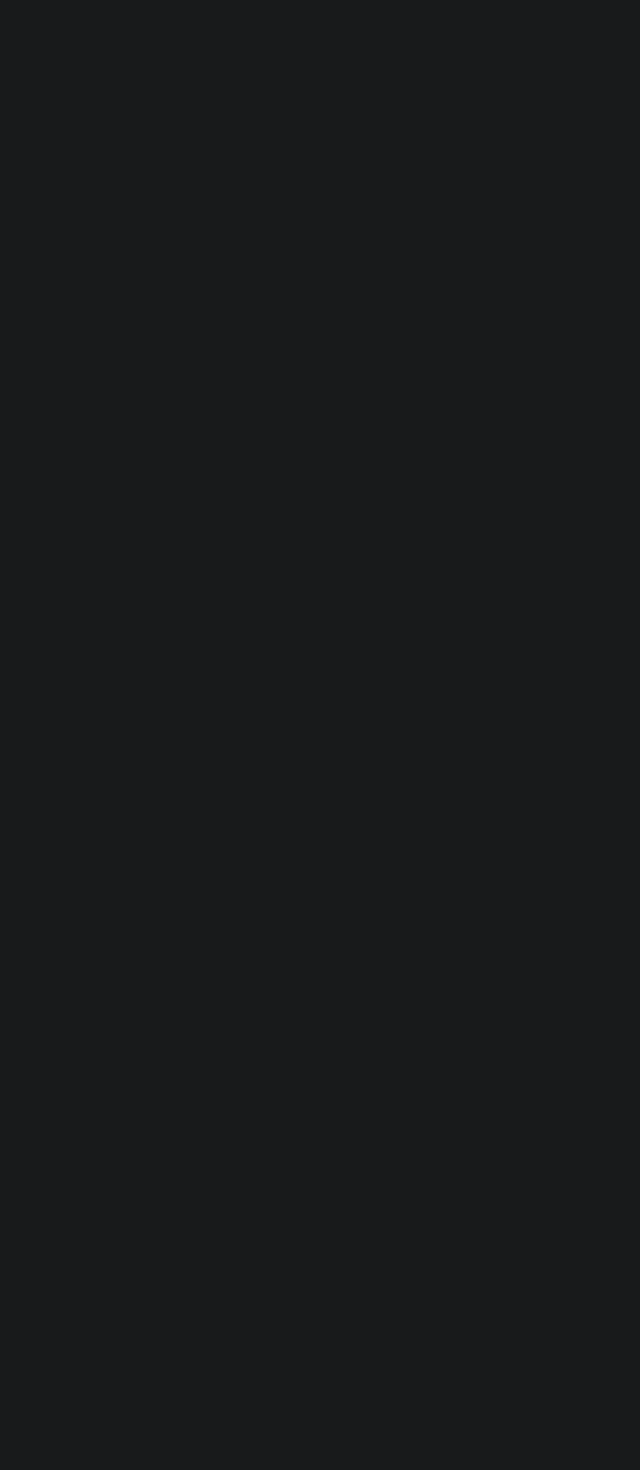
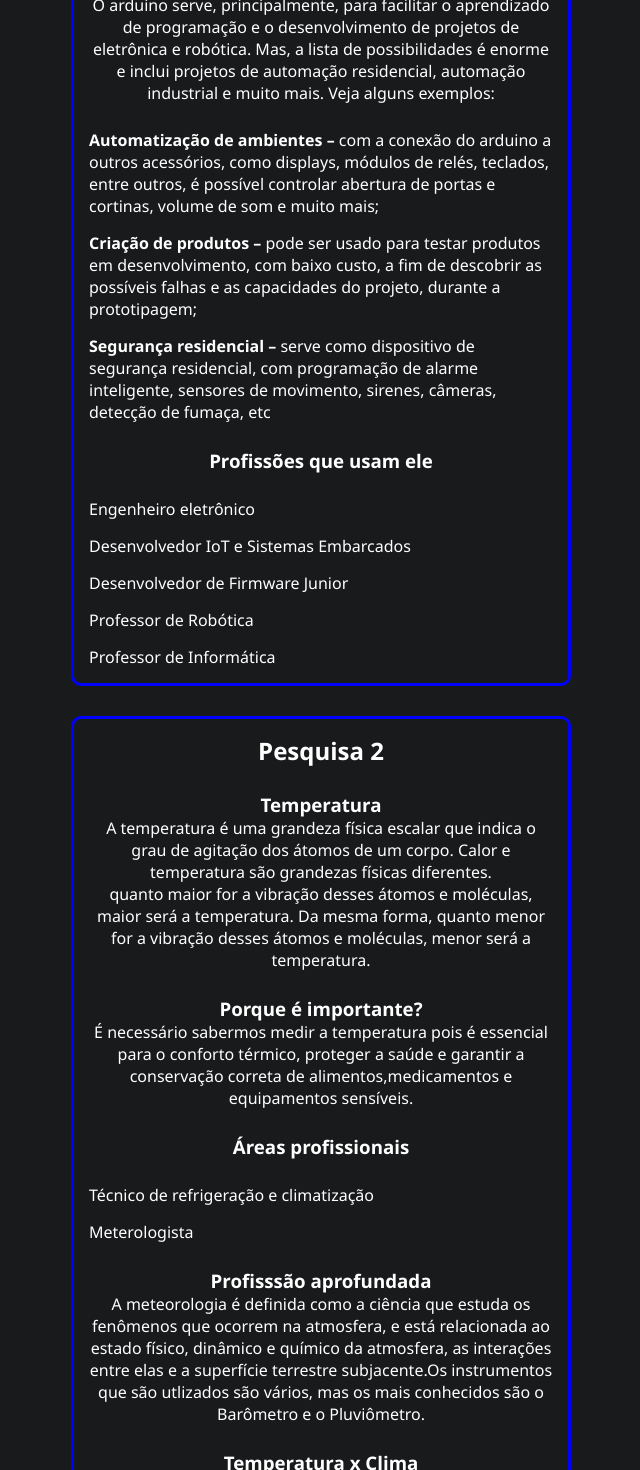
Before and after one commit to Igor-Dias-2010/raios-e-razoes, a Next.js app: page /pesquisas in a window 1280 px wide. Shown: the part 400-1870 px from the top of the page, without its empty margins (319-959 px from the left). Before the commit the page ends 800 px from the top, so only its background shows below. Built offline with nearby package versions, Linux system fonts and the light colour scheme.

Commit message:
feat: pesquisas

```diff
--- a/src/app/globals.css
+++ b/src/app/globals.css
@@ -3,6 +3,7 @@
     padding: 0;
     box-sizing: border-box;
 }
+
 body {
     font-family: "Segoe UI", Tahoma, Geneva, Verdana, sans-serif;
     text-align: center;
@@ -12,6 +13,7 @@ body {
     background-color: rgb(24, 26, 27);
     color: white;
 }
+
 nav {
     background-color: rgb(0, 2, 97);
     color: white;
@@ -27,6 +29,7 @@ nav {
     border-bottom-left-radius: 100%;
     border-bottom-right-radius: 100%;
 }
+
 a {
     margin-left: 10px;
     margin-right: 10px;
@@ -35,17 +38,20 @@ a {
     transition: 0.3s;
     font-size: 17px;
 }
+
 a:hover {
     text-decoration: underline;
     color: yellow;
     font-size: 19px;
 }
+
 .ativo {
     color: yellow;
     text-decoration: underline;
     font-weight: bold;
     font-size: 19px;
 }
+
 .fotos {
     margin-top: 50px;
     display: grid;
@@ -53,27 +59,33 @@ a:hover {
     justify-items: center;
     gap: 50px;
 }
+
 figcaption {
     text-align: center;
 }
+
 figure {
     border: 2px solid rgb(140, 130, 115);
     border-radius: 20px;
     margin-bottom: 50px;
 }
+
 .image {
     border: 2px solid black;
     border-radius: 20px;
     display: block;
 }
+
 .lider {
     grid-column: 1 /-1;
     justify-self: center;
 }
+
 table {
     border: 2px solid rgb(140, 130, 115);
     border-radius: 3px;
 }
+
 thead,
 th,
 tr,
@@ -82,31 +94,64 @@ td {
     padding-right: 3px;
     border: 1px solid rgb(140, 130, 115);
 }
+
 thead th {
     padding-left: 3px;
     padding-right: 3px;
 }
+
 table {
     margin-bottom: 30px;
 }
+
 h1 {
     padding-top: 60px;
 }
+
 .tabelas {
     margin-top: 20px;
     width: 50%;
 }
+
 @media (min-width: 1080px) {
     .fotos {
         grid-template-columns: 2fr 2fr;
     }
+
     .tabelas {
         width: 100%;
     }
 }
+
 body::selection {
     background-color: rgb(0, 3, 177);
 }
+
 caption {
     font-size: 30px;
 }
+
+.pesquisas {
+    margin-top: 30px;
+    border: 3px solid blue;
+    border-radius: 10px;
+    width: 500px;
+    padding: 15px;
+}
+.pesquisas:last-of-type{
+    margin-bottom: 30px;
+}
+
+ul {
+    text-align: left;
+    list-style: none;
+}
+
+h3,
+ul {
+    margin-top: 25px;
+}
+
+li {
+    margin-top: 15px;
+}
--- a/src/app/pesquisas/page.jsx
+++ b/src/app/pesquisas/page.jsx
@@ -1,10 +1,47 @@
 import Navbar from "../navbar"
 
-export default function Pesquisas(){
-    return(
+export default function Pesquisas() {
+    return (
         <div>
             <Navbar />
             <h1>Pesquisas</h1>
+            <div className="pesquisas">
+                <h2>Pesquisa 1</h2>
+                <h3>Microcontrolador Arduíno</h3>
+                <p>O microcontrolador é o chip principal que executa as instruções e os comandos que você escreve. No entanto, para funcionar de maneira prática, ele precisa de componentes de suporte (como reguladores de tensão, portas USB e pinos), que juntos formam a Placa Arduino.</p>
+                <h3>funcionalidades</h3>
+                <p>O arduino serve, principalmente, para facilitar o aprendizado de programação e o desenvolvimento de projetos de eletrônica e robótica. Mas, a lista de possibilidades é enorme e inclui projetos de automação residencial, automação industrial e muito mais. Veja alguns exemplos:</p>
+                <ul>
+                    <li><strong>Automatização de ambientes –</strong> com a conexão do arduino a outros acessórios, como displays, módulos de relés, teclados, entre outros, é possível controlar abertura de portas e cortinas, volume de som e muito mais;</li>
+                    <li><strong>Criação de produtos –</strong> pode ser usado para testar produtos em desenvolvimento, com baixo custo, a fim de descobrir as possíveis falhas e as capacidades do projeto, durante a prototipagem;</li>
+                    <li><strong>Segurança residencial –</strong> serve como dispositivo de segurança residencial, com programação de alarme inteligente, sensores de movimento, sirenes, câmeras, detecção de fumaça, etc</li>
+                </ul>
+                <h3>Profissões que usam ele</h3>
+                <ul>
+                    <li>Engenheiro eletrônico</li>
+                    <li>Desenvolvedor IoT e Sistemas Embarcados</li>
+                    <li>Desenvolvedor de Firmware Junior</li>
+                    <li>Professor de Robótica</li>
+                    <li>Professor de Informática</li>
+                </ul>
+            </div>
+            <div className="pesquisas">
+                <h2>Pesquisa 2</h2>
+                <h3>Temperatura</h3>
+                <p>A temperatura é uma grandeza física escalar que indica o grau de agitação dos átomos de um corpo. Calor e temperatura são grandezas físicas diferentes.</p>
+                <p>quanto maior for a vibração desses átomos e moléculas, maior será a temperatura. Da mesma forma, quanto menor for a vibração desses átomos e moléculas, menor será a temperatura.</p>
+                <h3>Porque é importante?</h3>
+                <p>É necessário sabermos medir a temperatura pois é essencial para o conforto térmico, proteger a saúde e garantir a conservação correta de alimentos,medicamentos e equipamentos sensíveis.</p>
+                <h3>Áreas profissionais</h3>
+                <ul>
+                    <li>Técnico de refrigeração e climatização</li>
+                    <li>Meterologista</li>
+                </ul>
+                <h3>Profisssão aprofundada</h3>
+                <p>A meteorologia é definida como a ciência que estuda os fenômenos que ocorrem na atmosfera, e está relacionada ao estado físico, dinâmico e químico da atmosfera, as interações entre elas e a superfície terrestre subjacente.Os instrumentos que são utlizados são vários, mas os mais conhecidos são o Barômetro e o Pluviômetro.</p>
+                <h3>Temperatura x Clima</h3>
+                <p>Clima é uma condição duradoura do ambiente atmosférico e equivale ao conjunto dos tipos de tempos mais comuns em um determinado lugar ao longo de um período de aproximadamente 30 anos. Representa, portanto, um padrão geral das condições meteorológicas que se alteram de acordo com as estações do ano.Já a temperatura do ar é a quantidade de calor presente no ar, sendo uma das principais variáveis do clima.</p>
+            </div>
         </div>
     )
 }
```
